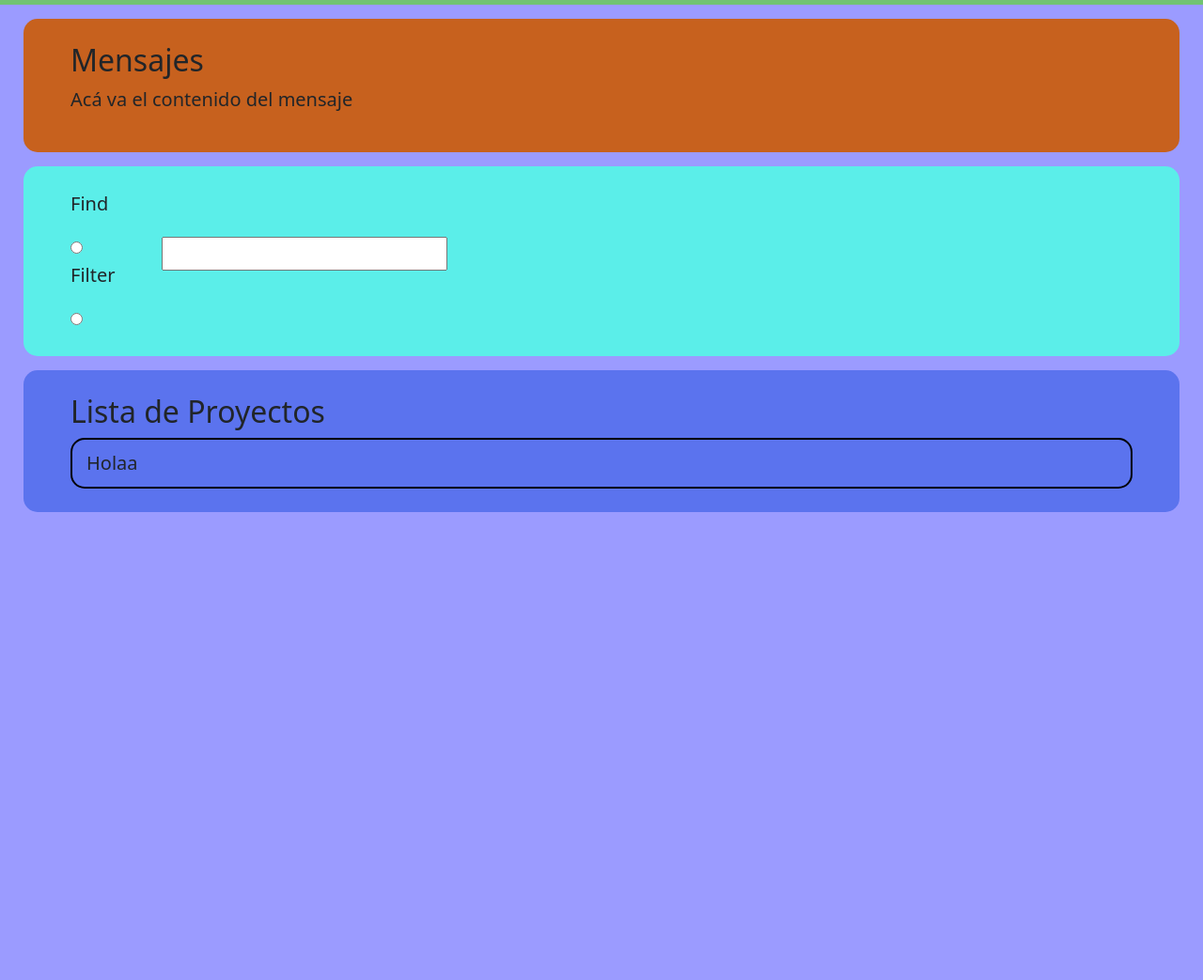
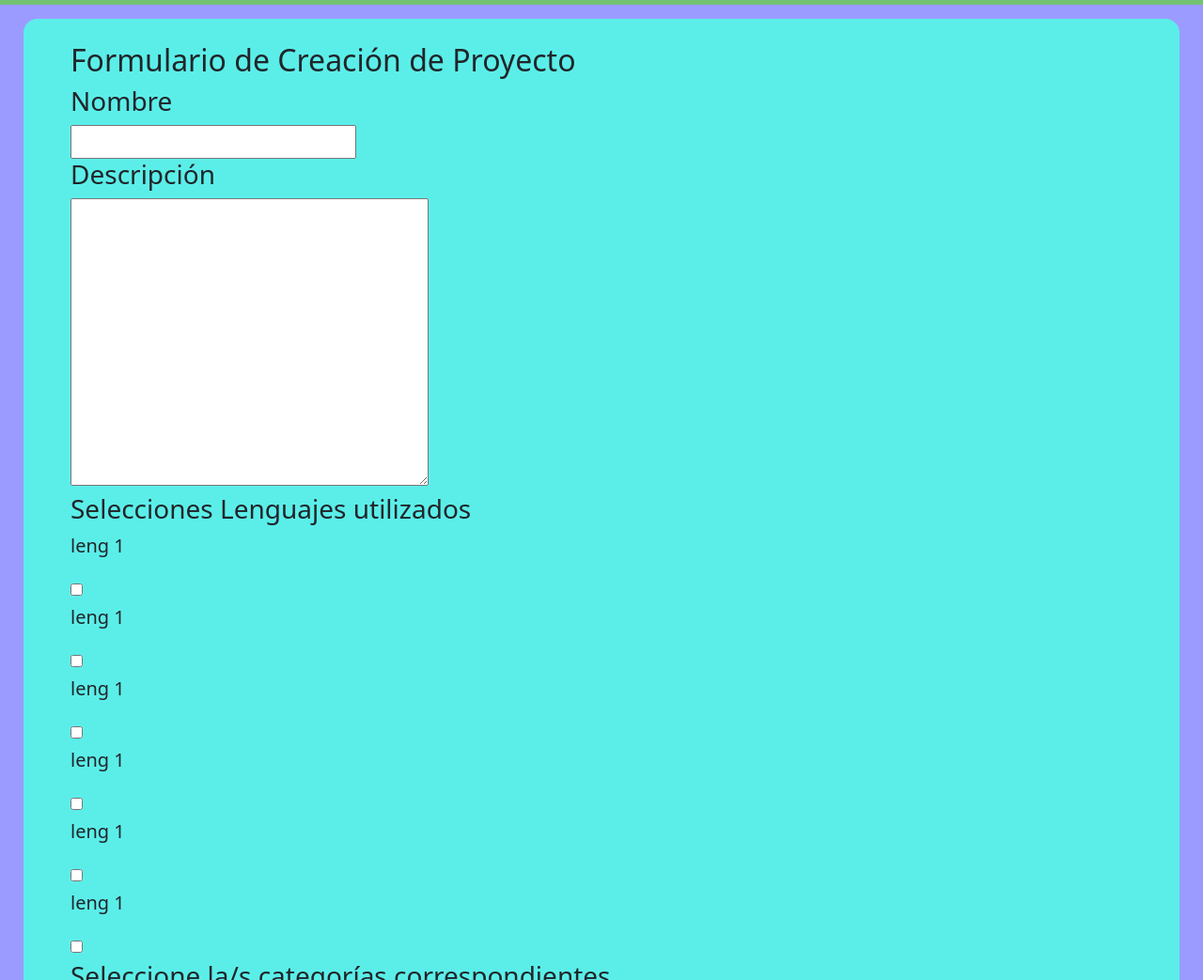
Before and after one commit to lautyt02/PreEntrega1Trivino, a website: page pages/crear-proyecto.html in a window 1280 px wide. Shown: the part 57-1100 px from the top of the page at 94% size. Before the commit the page ends 800 px from the top, so only its background shows below. Drawn offline with nearby package versions, Linux system fonts and the light colour scheme.

Commit message:
Worked on /pages/crear-proyecto.html, added link to it in index.html and worked on scss/style.scss

```diff
--- a/pages/crear-proyecto.html
+++ b/pages/crear-proyecto.html
@@ -24,29 +24,46 @@
         </div>
     </nav>
 
-    <section class="mensajes">
-        <h2 class="titulo-mensaje">Mensajes</h2>
-        <p class="contenido-mensaje">Acá va el contenido del mensaje</p>
-
+    <section class="formulario-proyecto">
+        <form action="">
+            <h2>Formulario de Creación de Proyecto</h2>
+            <h3>Nombre</h3>
+            <input name="nombre" type="text">
+            <h3>Descripción</h3>
+            <textarea name="descripcion" id="descripcion-id" cols="30" rows="10"></textarea>
+            <h3>Selecciones Lenguajes utilizados</h3>
+            <p>leng 1</p>
+            <input type="checkbox" name="lenguajes" id="">
+            <p>leng 1</p>
+            <input type="checkbox" name="lenguajes" id="">
+            <p>leng 1</p>
+            <input type="checkbox" name="lenguajes" id="">
+            <p>leng 1</p>
+            <input type="checkbox" name="lenguajes" id="">
+            <p>leng 1</p>
+            <input type="checkbox" name="lenguajes" id="">
+            <p>leng 1</p>
+            <input type="checkbox" name="lenguajes" id="">
+            <h3>Seleccione la/s categorías correspondientes</h3>
+            <p>cat 1</p>
+            <input type="checkbox" name="categorias" id="">
+            <p>cat 1</p>
+            <input type="checkbox" name="categorias" id="">
+            <p>cat 1</p>
+            <input type="checkbox" name="categorias" id="">
+            <p>cat 1</p>
+            <input type="checkbox" name="categorias" id="">
+            <p>cat 1</p>
+            <input type="checkbox" name="categorias" id="">
+            <p>cat 1</p>
+            <input type="checkbox" name="categorias" id="">
+            <h3>Ingrese enlace al repositorio de GitHub</h3>
+            <input type="url" name="github-link" id="github-link-id">
+            <h3>Ingrese enlace al repositorio de GitLab</h3>
+            <input type="url" name="gitlab-link" id="gitlab-link-id">
+            <input type="submit" value="Agregar Proyecto">
+        </form>
     </section>
-    <section class="filtrado">
-        <div class="find-filter">
-            <p>Find</p>
-            <input type="radio" name="find/filter" id="find-rad-id" value="Find">
-            <p>Filter</p>
-            <input type="radio" name="find/filter" id="filter-rad-id" value="Filter">
-        </div>
-        <div class="search-bar">
-            <input type="text" name="searhc" id="search-id">
-        </div>
-    </section>
-    <section class="proyectos">
-        <h2 class="titulo-proyectos">Lista de Proyectos</h2>
-        <div class="tarjeta-proyecto">Holaa</div>
-    </section>
-
-
-
 
 </body>
 
--- a/scss/style.scss
+++ b/scss/style.scss
@@ -24,7 +24,7 @@ section{
 .mensajes{
     background-color: rgb(199, 97, 30);
 }
-.filtrado{
+.filtrado, .formulario-proyecto{
     display: flex;
     flex-direction: row;
     background-color: rgb(91, 238, 233);
@@ -42,6 +42,3 @@ section{
     border-width: 2px;
     border-radius: 15px;
 }
-// #crear-proyecto-navbar{
-//     padding: 0px 100px;
-// }
```
Also changed, not shown: index.html (+1 -1 lines), css/style.css.
